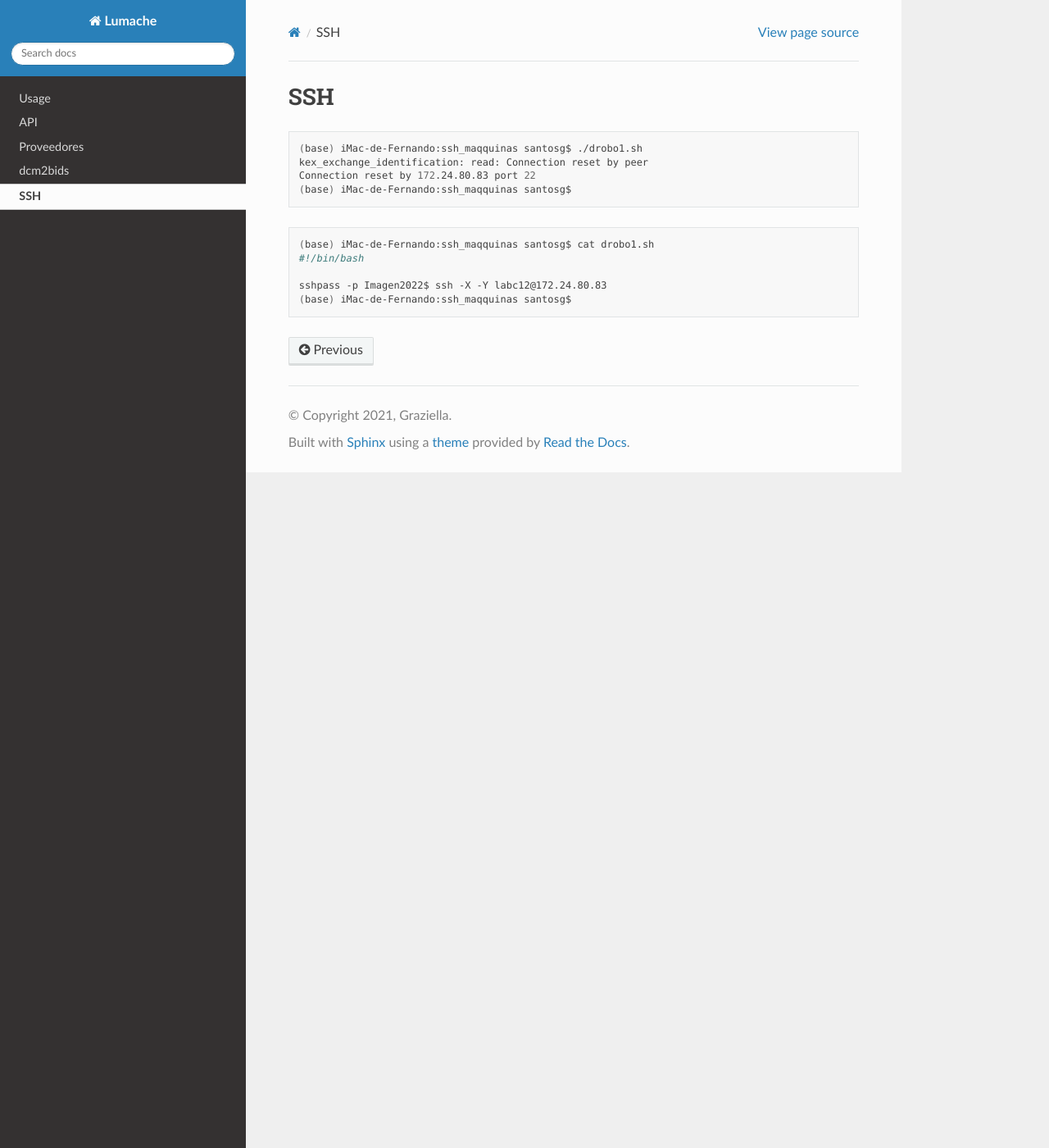
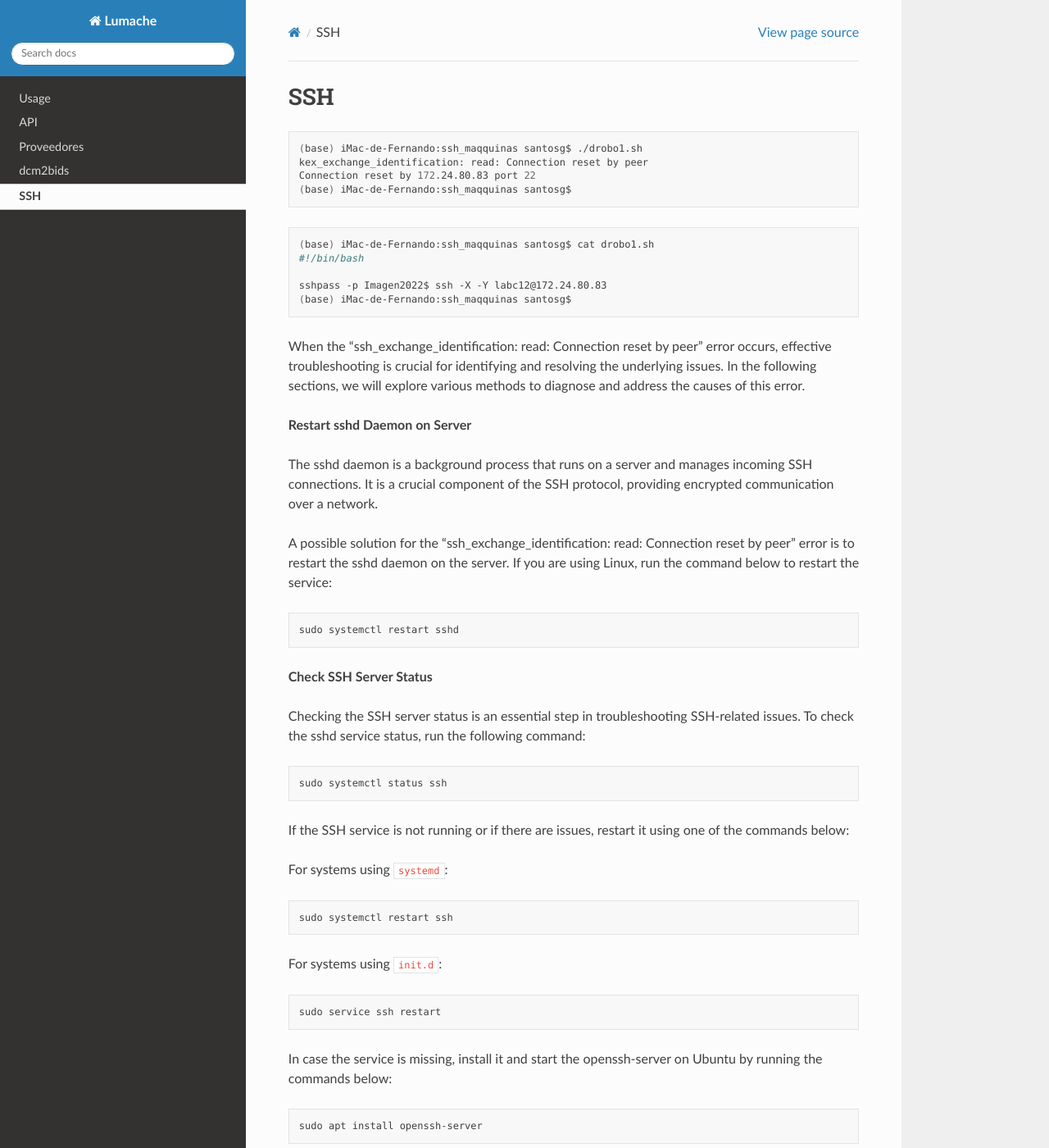
Before and after one commit to matecom57/santosg57-soporte, a Sphinx documentation site: the page built from docs/source/ssh.rst, in a window 1280 px wide and 1400 px high. Shown: the whole window at 82% size. Built offline with Sphinx 7.4.7 and the Read the Docs theme 3.1.0, drawn with Linux system fonts in a browser that asks for light colours; some of the changed text lies outside the part shown.

Commit message:
Test comité

```diff
--- a/docs/source/ssh.rst
+++ b/docs/source/ssh.rst
@@ -15,3 +15,65 @@ SSH
 
    sshpass -p Imagen2022$ ssh -X -Y labc12@172.24.80.83
    (base) iMac-de-Fernando:ssh_maqquinas santosg$
+
+When the "ssh_exchange_identification: read: Connection reset by peer" error occurs, effective troubleshooting is crucial for identifying
+and resolving the underlying issues. In the following sections, we will explore various methods to diagnose and address the causes of
+this error.
+
+**Restart sshd Daemon on Server**
+
+The sshd daemon is a background process that runs on a server and manages incoming SSH connections. It is a crucial component of the SSH
+protocol, providing encrypted communication over a network.
+
+A possible solution for the "ssh_exchange_identification: read: Connection reset by peer" error is to restart the sshd daemon on the
+server. If you are using Linux, run the command below to restart the service:
+
+.. code:: Bash
+
+   sudo systemctl restart sshd
+
+**Check SSH Server Status**
+
+Checking the SSH server status is an essential step in troubleshooting SSH-related issues. To check the sshd service status, run the
+following command:
+
+.. code:: Bash
+
+   sudo systemctl status ssh
+
+If the SSH service is not running or if there are issues, restart it using one of the commands below:
+
+For systems using ``systemd``:
+
+.. code:: Bash
+
+   sudo systemctl restart ssh
+
+For systems using ``init.d``:
+
+.. code:: Bash
+
+   sudo service ssh restart
+
+
+In case the service is missing, install it and start the openssh-server on Ubuntu by running the commands below:
+
+.. code:: Bash
+
+   sudo apt install openssh-server
+
+.. code:: Bash
+
+   sudo systemctl start ssh
+
+**Check SSH Log File**
+
+Checking the SSH log files on the server can help diagnose and resolve the "ssh_exchange_identification: read: Connection reset by peer"
+error. The log files contain information about the SSH connection attempts, errors, and other relevant details.
+
+The location of the log files varies depending on the operating system. Common locations in different Linux distributions are:
+
+
+* /var/log/auth.log
+* /var/log/secure
+* /var/log/auth.log
```
